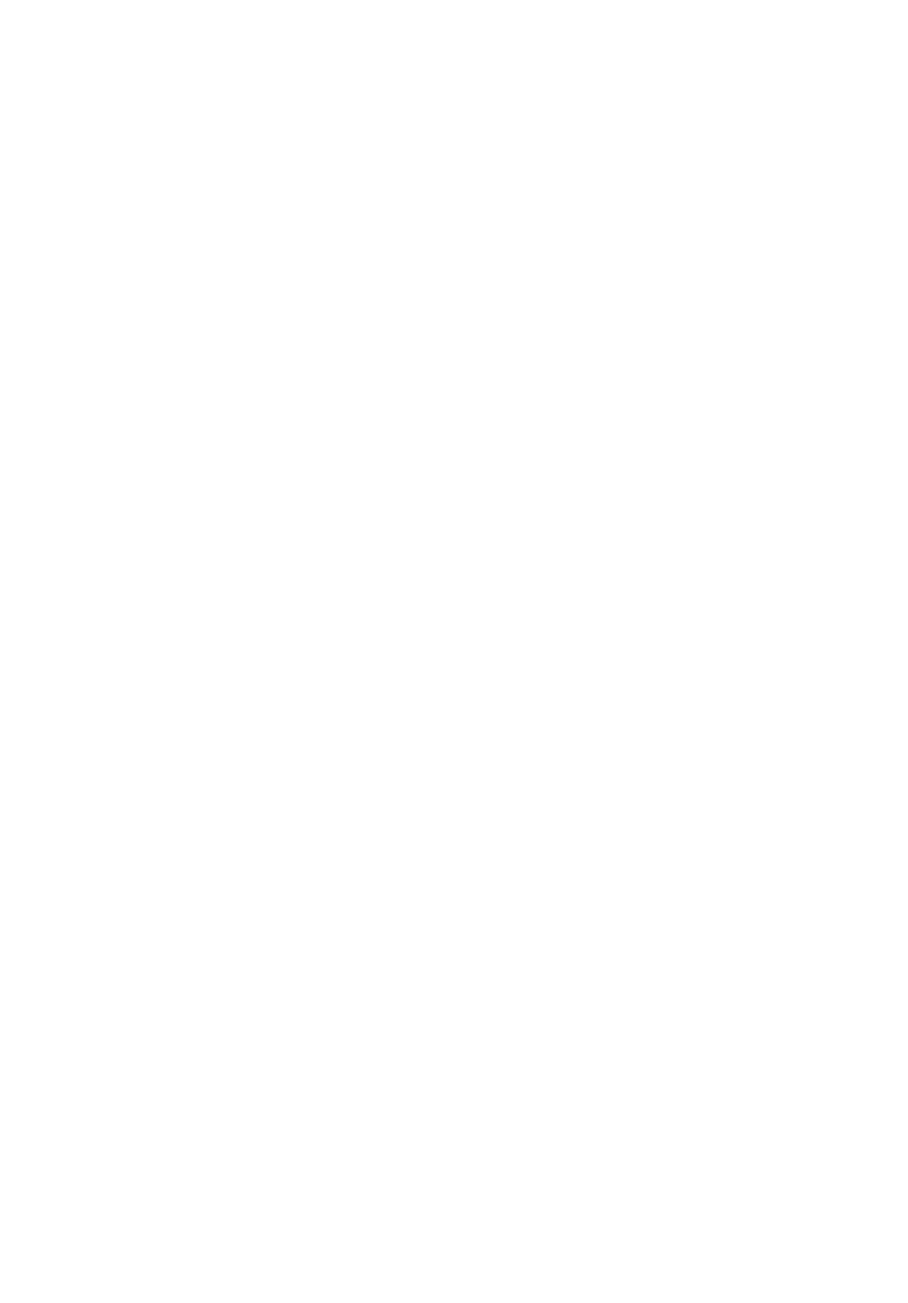
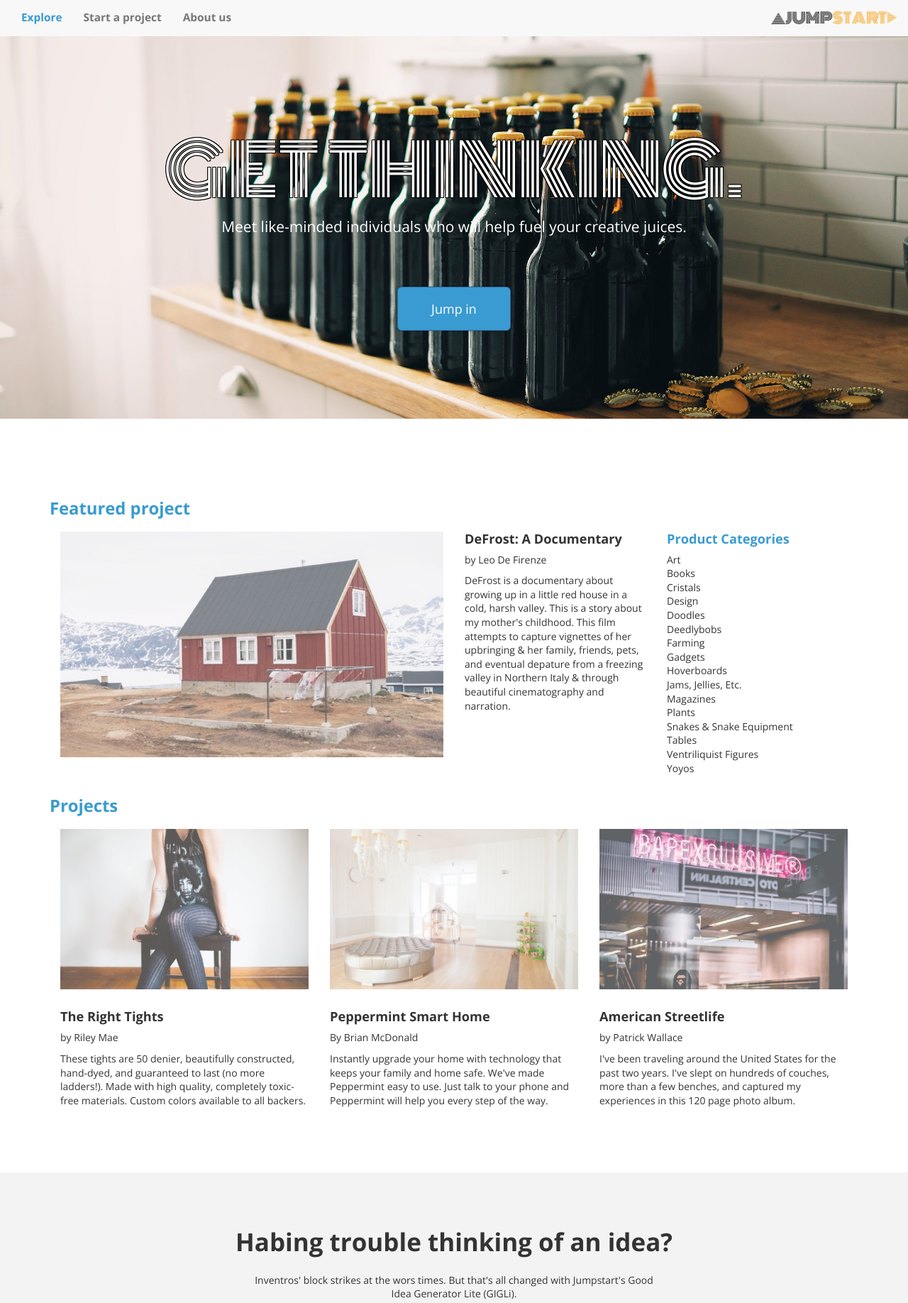
Before and after one commit to devsagul/CCJumpStart, a plain HTML site: page index.html in a window 1280 px wide. Shown: the top 1836 px of the page at 71% size. Before the commit the page ends 800 px from the top, so only its background shows below. Drawn offline with nearby package versions, Linux system fonts and the light colour scheme.

Commit message:
complete project

```diff
--- a/index.html
+++ b/index.html
@@ -2,13 +2,132 @@
 <html>
   <head>
     <meta charset="utf-8">
+    <link rel="stylesheet" href="./resources/css/reset.css">
     <link rel="stylesheet" href="https://maxcdn.bootstrapcdn.com/bootstrap/3.3.7/css/bootstrap.min.css" integrity="sha384-BVYiiSIFeK1dGmJRAkycuHAHRg32OmUcww7on3RYdg4Va+PmSTsz/K68vbdEjh4u" crossorigin="anonymous">
-    <link rel="stylesheet" href="./resources/css/reset.css">
+    <link rel="stylesheet" type="text/css" href="https://cdn.jsdelivr.net/jquery.slick/1.6.0/slick.css"/>
     <link rel="stylesheet" href="./resources/css/style.css">
+    <link href="https://fonts.googleapis.com/css?family=Monoton|Open+Sans:400,600,700" rel="stylesheet">
     <link rel="icon" href="./resources/favicon.png" type="image/x-icon">
     <title>Jumpstart</title>
   </head>
+
   <body>
+    <!-- navigation -->
+    <nav class="navbar navbar-fixed-top" "navbar-default">
+      <div class="container-fluid">
+        <ul class="nav navbar-nav">
+          <li><a href="#" class="active">Explore</a></li>
+          <li><a href="#">Start a project</a></li>
+          <li><a href="#">About us</a></li>
+        </ul>
+        <img src="./resources/images/logo.png" class="navbar-brand navbar-right collapse navbar-collapse" id="logo"/>
+      </div>
+    </nav>
 
+    <!-- jumbotron -->
+    <div class="carousel">
+      <div class="jumbotron jumbotron-bike">
+        <h1>Get going.</h1>
+        <p>Jumpstart your startup with some crowdsourced seed money, or support one of our 300,000,000+ creators and get rewards.</p>
+      </div>
+      <div class="jumbotron jumbotron-beer">
+        <h1>GET THINKING.</h1>
+        <p>Meet like-minded individuals who will help fuel your creative juices.</p>
+      </div>
+      <div class="jumbotron jumbotron-flowers">
+        <h1>GET CREATING.</h1>
+        <p>Stop overthinking projects and begin putting them out into the world.</p>
+      </div>
+      <div class="jumbotron jumbotron-duffel">
+        <h1>GET STARTED.</h1>
+        <p>What are you waiting for? Today's the day for your next big idea.</p>
+      </div>
+    </div>
+
+    <!-- button -->
+    <div class="row relative">
+      <div class="btn btn-primary btn-lg">
+        Jump in
+      </div>
+    </div>
+
+    <!-- featured project -->
+    <div class="container">
+      <h2>Featured project</h2>
+      <div class="col-xs-12 col-lg-6 image-container">
+        <img src="./resources/images/featured-project.png" />
+      </div>
+      <div class="col-xs-6 col-lg-3">
+        <h3>DeFrost: A Documentary</h3>
+        <p>by Leo De Firenze</p>
+        <p>DeFrost is a documentary about growing up in a little red house in a cold, harsh valley. This is a story about my mother's childhood. This film attempts to capture vignettes of her upbringing &amp; her family, friends, pets, and eventual depature from a freezing valley in Northern Italy &amp; through beautiful cinematography and narration.</p>
+      </div>
+      <div class="col-xs-6 col-lg-3">
+        <h3 style="color: #399bd1;">Product Categories</h3>
+        <ul>
+          <li>Art</li>
+          <li>Books</li>
+          <li>Cristals</li>
+          <li>Design</li>
+          <li>Doodles</li>
+          <li>Deedlybobs</li>
+          <li>Farming</li>
+          <li>Gadgets</li>
+          <li>Hoverboards</li>
+          <li>Jams, Jellies, Etc.</li>
+          <li>Magazines</li>
+          <li>Plants</li>
+          <li>Snakes &amp; Snake Equipment</li>
+          <li>Tables</li>
+          <li>Ventriliquist Figures</li>
+          <li>Yoyos</li>
+        </ul>
+      </div>
+    </div>
+
+    <!-- project -->
+    <div class="container" id="projects">
+      <h2>Projects</h2>
+      <div class="col-xs-12 col-sm-4">
+        <div class="image-container">
+          <img src="./resources/images/project1.png">
+        </div>
+        <h3>The Right Tights</h3>
+        <p>by Riley Mae</p>
+        <p>These tights are 50 denier, beautifully constructed, hand-dyed, and guaranteed to last (no more ladders!). Made with high quality, completely toxic-free materials. Custom colors available to all backers.</p>
+      </div>
+      <div class="col-xs-12 col-sm-4">
+        <div class="image-container">
+          <img src="./resources/images/project2.png">
+        </div>
+        <h3>Peppermint Smart Home</h3>
+        <p>By Brian McDonald</p>
+        <p>Instantly upgrade your home with technology that keeps your family and home safe. We've made Peppermint easy to use. Just talk to your phone and Peppermint will help you every step of the way.</p>
+      </div>
+      <div class="col-xs-12 col-sm-4">
+        <div class="image-container">
+          <img src="./resources/images/project3.png">
+        </div>
+        <h3>American Streetlife</h3>
+        <p>by Patrick Wallace</p>
+        <p>I've been traveling around the United States for the past two years. I've slept on hundreds of couches, more than a few benches, and captured my experiences in this 120 page photo album.</p>
+      </div>
+    </div>
+
+    <!-- footer -->
+    <footer class="container-fluid">
+      <strong>Habing trouble thinking of an idea?</strong>
+      <p>Inventros' block strikes at the wors times. But that's all changed with Jumpstart's Good Idea Generator Lite (GIGLi).</p>
+      <div class="btn btn-primary btn-lg">
+        Larn More
+      </div>
+    </footer>
+
+    <script
+			  src="https://code.jquery.com/jquery-3.2.1.min.js"
+			  integrity="sha256-hwg4gsxgFZhOsEEamdOYGBf13FyQuiTwlAQgxVSNgt4="
+			  crossorigin="anonymous"></script>
+    <script type="text/javascript" src="https://cdn.jsdelivr.net/jquery.slick/1.6.0/slick.min.js"></script>
+    <script type="text/javascript" src="./resources/js/main.js"></script>
   </body>
 </html>
--- a/resources/css/style.css
+++ b/resources/css/style.css
@@ -0,0 +1,180 @@
+/* universal styles */
+html {
+  font-size: 14px;
+}
+
+body {
+  font-family: "Open Sans", sans-serif;
+  line-height: 1.4;
+}
+
+h1 {
+  font-family: "Monoton";
+  text-align: center;
+  text-shadow: -1px -1px 0 #000, -1px 1px 0 #000, 1px 1px 0 #000, 1px -1px 0 #000;
+}
+
+h2 {
+  font-size: 1.7rem;
+  font-weight: bold;
+  color: #399bd1;
+  margin-bottom: 20px;
+}
+
+h3 {
+  font-size: 1.3rem;
+  font-weight: bold;
+  margin-top: 0;
+}
+
+img {
+  width: 100%;
+}
+
+.image-container {
+  margin-bottom: 2rem;
+  overflow: hidden;
+}
+
+.image-container > img {
+  transition: transform 500ms, opacity 500ms;
+  opacity: 0.7;
+}
+
+.image-container:hover > img {
+  transform: scale(1.3);
+  opacity: 1;
+}
+
+/* navigation */
+.navbar {
+  background-color: #F8F8F8;
+}
+
+.navbar a {
+  color: #777777;
+  font-size: 1.1rem;
+  font-weight: bold;
+  background-color: #F8F8F8;
+}
+
+.navbar a:active {
+  color: #333333;
+}
+
+.navbar .active {
+  color: #399bd1;
+}
+
+.nav li a:hover {
+  background-color: #F8F8F8;
+}
+
+/* jumbotron */
+.jumbotron {
+  padding: 11.85rem 0 18.25rem 0;
+  color: white;
+  display: flex;
+  flex-direction: column;
+  align-items: center;
+  justify-content: center;
+}
+
+.jumbotron h1 {
+  font-size: 7.1rem;
+  text-transform: uppercase;
+}
+
+@media only screen and (max-width: 767px) {
+  .jumbotron {
+    padding-top: 12.85rem;
+  }
+
+  .jumbotron h1 {
+    font-size: 5.7rem;
+  }
+}
+
+.jumbotron p {
+  max-width: 51.3rem;
+  text-align: center;
+  margin: auto;
+}
+
+.jumbotron-beer {
+  background-image: url("../images/jumbotron-beer.jpg");
+  background-position: center;
+  background-size: cover;
+}
+
+.jumbotron-flowers {
+  background-image: url("../images/jumbotron-flowers.jpg");
+  background-position: center;
+  background-size: cover;
+}
+
+.jumbotron-duffel {
+  background-image: url("../images/jumbotron-duffel.jpg");
+  background-position: center;
+  background-size: cover;
+}
+
+.jumbotron-bike {
+  background-image: url("../images/jumbotron-bike.jpg");
+  background-position: center;
+  background-size: cover;
+}
+
+/* floating button */
+.relative {
+  z-index: 1;
+  position: relative;
+  bottom: 15.45rem;
+  display: flex;
+  justify-content: center;
+}
+
+/* button */
+.btn-primary {
+  padding: 1.3rem 0;
+  width: 11.4rem;
+  background-color: #399bd1;
+  margin: auto;
+  box-shadow: 0 0 3px rgba(0, 0, 0, 0.5);
+  transition: box-shadow 300ms linear;
+}
+
+.btn-primary:hover {
+  background-color: #399bd1;
+  box-shadow: 0 0 12px rgba(0, 0, 0, 0.9);
+}
+
+.btn-primary:active {
+  box-shadow: 0 0 0 rgba(0, 0, 0, 0.5);
+}
+
+/* projects */
+#projects > div {
+  margin-bottom: 5.85rem;
+}
+
+/* footer */
+footer {
+  padding: 5.2rem 0;
+  background-color: #f3f3f3;
+  display: flex;
+  flex-direction: column;
+  align-items: center;
+}
+
+strong {
+  font-size: 2.5rem;
+  text-align: center;
+}
+
+footer p {
+  margin-top: 1.4rem;
+  max-width: 42rem;
+  text-align: center;
+  margin-bottom: 2.8rem;
+}
--- /dev/null
+++ b/resources/js/main.js
@@ -0,0 +1,26 @@
+$(document).ready(function() {
+  $('.carousel').slick({
+    slidesToShow: 1,
+    autoplay: true,
+    autoplaySpeed: 4000,
+    arrows: false,
+    draggable: false,
+    infinite: true,
+    pauseOnHover: false,
+    pauseOnFocus: false,
+    adaptiveHeight: true
+  });
+
+  var $scrolled = 0;
+  $(window).scroll(function() {
+    var $scroll_top = $(this).scrollTop();
+    if ($scroll_top - $scrolled >= 50) {
+      var $height = $(".navbar").css("height");
+      $('.navbar').animate({top: "-" + $height}, 150);
+      $scrolled = $scroll_top;
+    } else if ($scrolled - $scroll_top >= 50) {
+      $('.navbar').animate({top: 0}, 150);
+      $scrolled = $scroll_top;
+    };
+  });
+});
```
